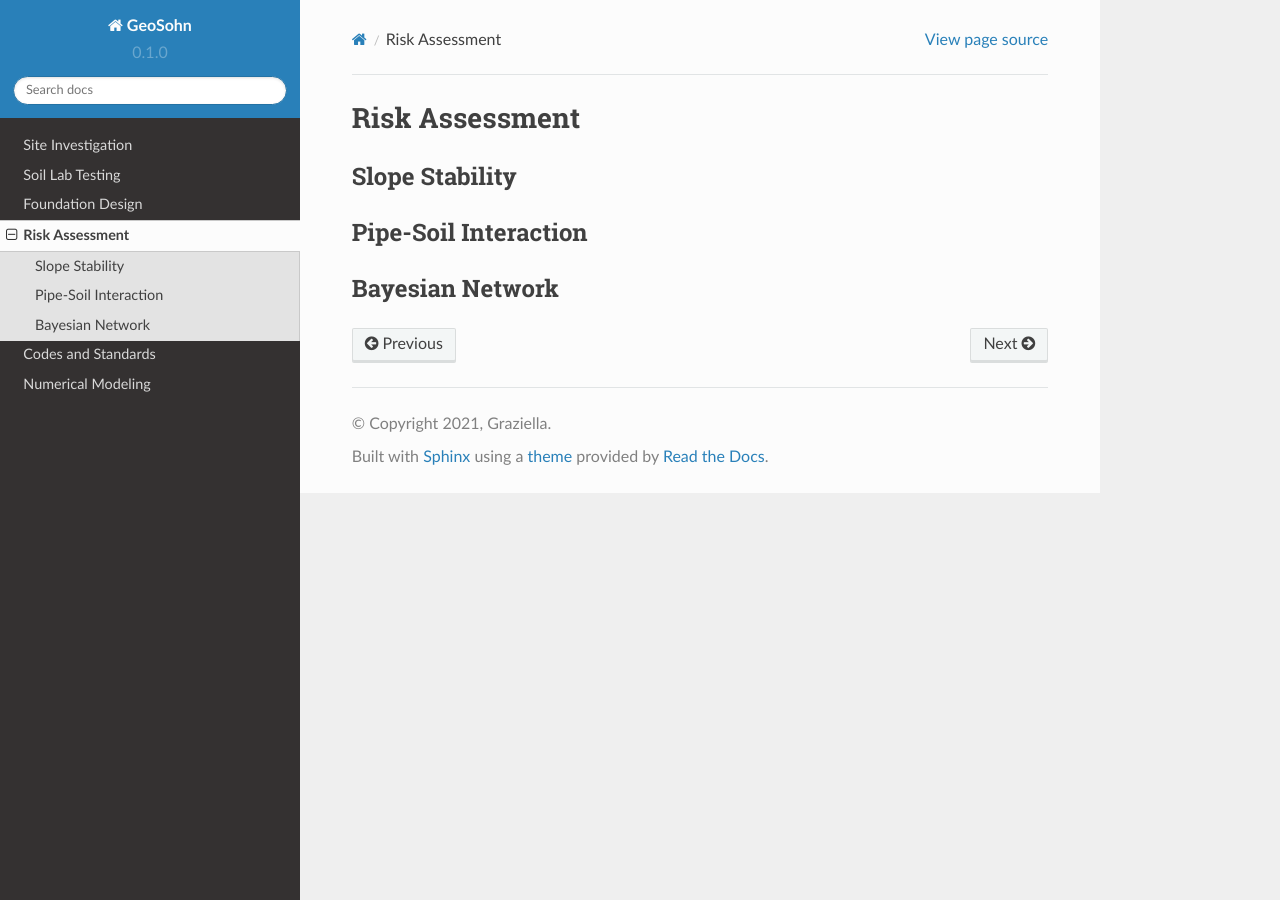
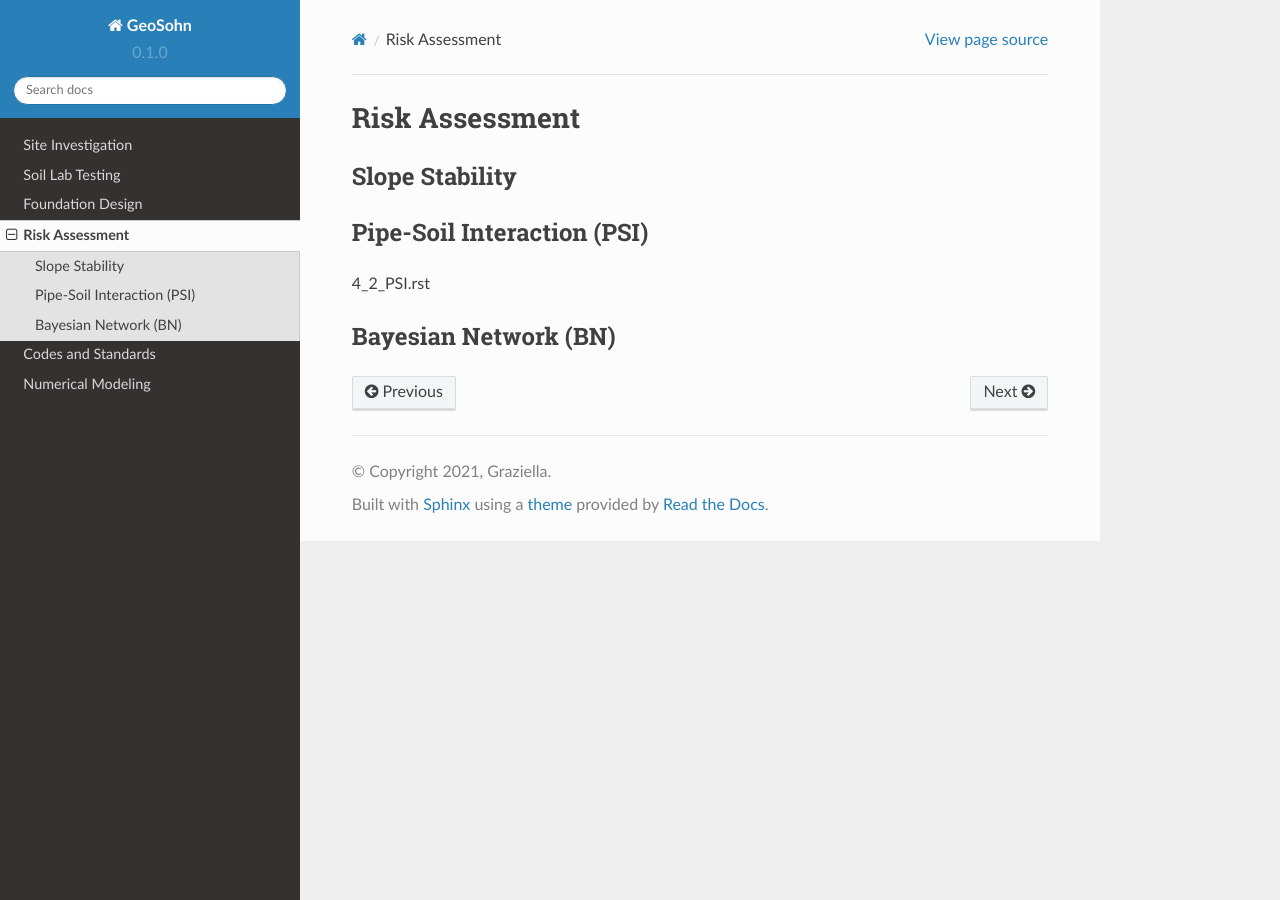
Before and after one commit to jrson11/GeoSohn, a Sphinx documentation site: the page built from docs/source/4_Risk_Assessment.rst, in a window 1280 px wide. Built offline with Sphinx 7.4.7 and the Read the Docs theme 2.0.0, drawn with Linux system fonts in a browser that asks for light colours.

Commit message:
Update 4_Risk_Assessment.rst

```diff
--- a/docs/source/4_Risk_Assessment.rst
+++ b/docs/source/4_Risk_Assessment.rst
@@ -8,13 +8,14 @@ Slope Stability
 
 
 
-Pipe-Soil Interaction
+Pipe-Soil Interaction (PSI)
 ----------------------
+
+4_2_PSI.rst
 
 
 
 
 
-
-Bayesian Network
+Bayesian Network (BN)
 ----------------
```
